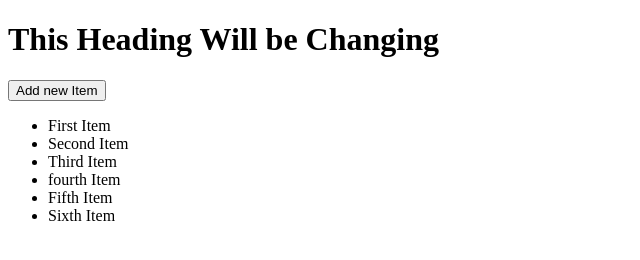
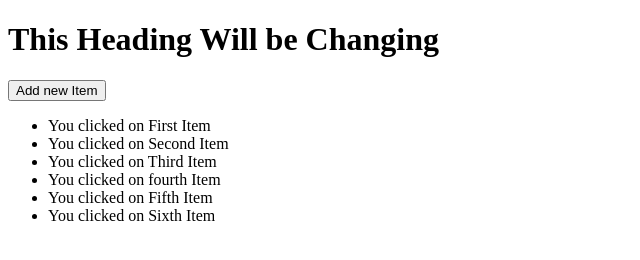
Before and after one commit to Noman46/First_JAVASCRIPT, a website: page public_html/index.html in a window 1280 px wide. Shown: the whole page, without its empty margins (0-640 px from the left). Drawn offline with Linux system fonts and the light colour scheme.

Commit message:
First JavaScript practice project

```diff
--- a/public_html/index.html
+++ b/public_html/index.html
@@ -13,15 +13,17 @@ and open the template in the editor.
     <body>
         <h1 id="heading">This Heading Will be Changing</h1>
         <input type="button" value="Add new Item">
-        <ul>
-            <li>First Item</li>
-            <li>Second Item</li>
-            <li>Third Item</li>
-            <li>fourth Item</li>
-            <li>Fifth Item</li>
-            <li>Sixth Item</li>
+        <ul id="our-list">
+            <li>You clicked on First Item</li>
+            <li>You clicked on Second Item</li>
+            <li>You clicked on Third Item</li>
+            <li>You clicked on fourth Item</li>
+            <li>You clicked on Fifth Item</li>
+            <li>You clicked on Sixth Item</li>
         </ul>
+        <script src="js/main.js">
 
+        </script>
 
     </body>
 </html>
--- /dev/null
+++ b/public_html/js/main.js
@@ -0,0 +1,11 @@
+var myHead=document.getElementById("heading");
+var myItem = document.getElementById("our-list").getElementsByTagName("li");
+
+for(var i=0; i<myItem.length; i++){
+
+    myItem[i].addEventListener("click", activeItem);
+};
+
+function activeItem(){
+    myHead.innerHTML=this.innerHTML;
+};
```
